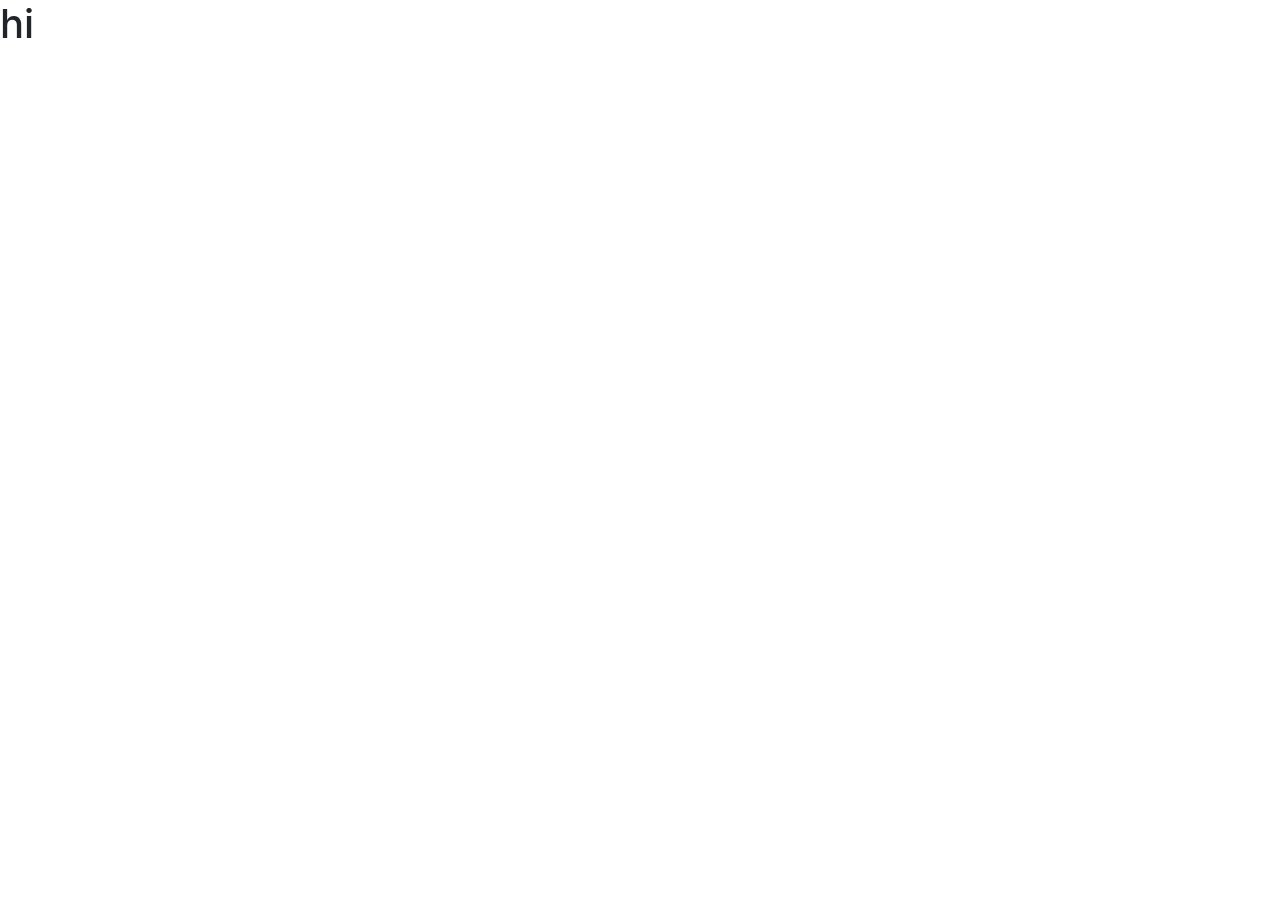
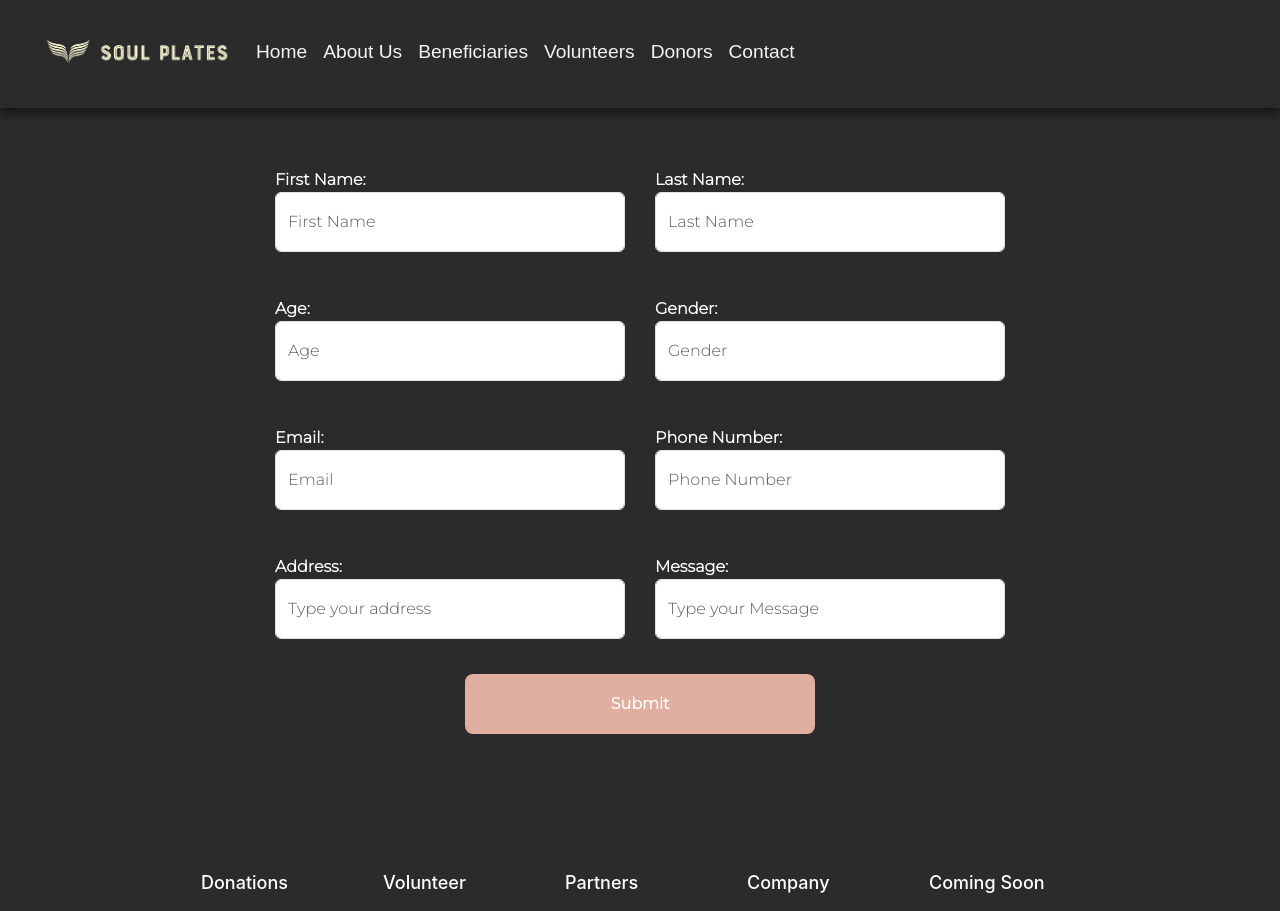
Before and after one commit to Majoissa/SoulPlatesProject, a React (Create React App) app in the folder react-app/: page /contact in a window 1280 px wide. Shown: the top 911 px of the page. Before the commit the page ends 800 px from the top, so only its background shows below. Built offline with nearby package versions, Linux system fonts and the light colour scheme; a web font is replaced by a local one.

Commit message:
contact-page update volunteer contact update

```diff
--- a/react-app/src/components/Contact.jsx
+++ /dev/null
@@ -1,6 +0,0 @@
-import React from "react";
-
-function Contact() {
-  return <h1>hi</h1>;
-}
-export default Contact;
--- /dev/null
+++ b/react-app/src/components/ContactPage.jsx
@@ -0,0 +1,16 @@
+import React from "react";
+import Footer from "./footer";
+import BeneficiryContactForm from "./beneficiaries/BeneficiryContactForm";
+import Navbar from "./Navbar"
+
+function ContactPage() {
+    return (
+        <>
+            <Navbar/>
+            <BeneficiryContactForm/>
+            <Footer/>
+        </>
+    )
+}
+
+export default ContactPage;
--- a/react-app/src/components/beneficiaries/BeneficiryContactForm.jsx
+++ b/react-app/src/components/beneficiaries/BeneficiryContactForm.jsx
@@ -202,7 +202,6 @@ function BeneficiryContactForm() {
                     </div>
 
                     <Button type="submit" text='Submit' className="form-control donationsBtn"/>
-
                 </div>
             </form>
 
--- a/react-app/src/components/donation/volunteers/ContactForm.css
+++ b/react-app/src/components/donation/volunteers/ContactForm.css
@@ -59,14 +59,13 @@ label {
 
 
 
-@media only screen and (max-width: 700px) {
+/*@media only screen and (max-width: 700px) {
     label{
         display: grid;
         justify-content: space-evenly;
         margin: 20px;
     }
     .form-box {
-        border-radius: 25px;
         border: 1px solid #dcdbd9;
         margin: auto;
         max-width: 600px;
@@ -90,7 +89,6 @@ label {
         width: 350px;
         height: 60px;
         align-items: start;
-
     }
 
     .donor-detail {
@@ -100,44 +98,4 @@ label {
     .contact-form-control {
         align-items: center;
     }
-}
-
-/*
-@media only screen and (max-width: 400px) {
-    .form-box {
-        border-radius: 25px;
-        border: 1px solid #dcdbd9;
-        margin: auto;
-        max-width: 350px;
-        max-height: 100%;
-        padding: 20px;
-        background-color: #2b2b2b;
-        align-items: center;
-    }
-
-    .form-control {
-        width: 200px;
-        height: 60px;
-        align-items: center;
-    }
-
-    .textarea.form-control {
-        height: 120px;
-    }
-
-    .textarea {
-        margin-bottom: 20px;
-    }
-
-    .textarea.form-control {
-        min-height: calc(1.5em + (0.75rem + 2px));
-    }
-
-    .contact-form-message {
-        margin: 30px 0;
-    }
-
-    .contact-input {
-        margin: 20px 0;
-    }
 }*/
--- a/react-app/src/components/donation/volunteers/ContactForm.jsx
+++ b/react-app/src/components/donation/volunteers/ContactForm.jsx
@@ -10,10 +10,10 @@ function ContactForm() {
         initialValues: {
             userFirstName: "",
             userLastName: "",
+            PhoneNumber: "",
+            Age: "",
             userEmail: "",
             userMessage: "",
-            PhoneNumber: "",
-            Age: "",
         },
 
         validationSchema: Yup.object({
@@ -60,12 +60,11 @@ function ContactForm() {
     })
 
 
-
     return (
         <div className="form-box">
             <form className="contact-form-control" onSubmit={formik.handleSubmit}>
-                <h1 style={{ color:"white", textAlign: "center"}}>Contact Us</h1>
                 <div className="form-body">
+                    <div className="contact-form-input-group">
                         <label htmlFor="userFirstName">
                             First Name:
                             <InputFiled className="form-control"
@@ -95,7 +94,9 @@ function ContactForm() {
                             {formik.touched.userLastName && formik.errors.userLastName ?
                                 <p className="error"> {formik.errors.userLastName} </p> : null}
                         </label>
+                    </div>
 
+                    <div className="contact-form-input-group">
                         <label htmlFor="Age">
                             Age:
                             <InputFiled className="form-control"
@@ -125,7 +126,9 @@ function ContactForm() {
                             {formik.touched.userEmail && formik.errors.userEmail ?
                                 <p className="error"> {formik.errors.userEmail} </p> : null}
                         </label>
+                    </div>
 
+                    <div className="contact-form-input-group">
                         <label htmlFor="PhoneNumber">
                             Phone Number:
                             <InputFiled className="form-control"
@@ -155,6 +158,7 @@ function ContactForm() {
                             {formik.touched.userMessage && formik.errors.userMessage ?
                                 <p className="error"> {formik.errors.userMessage} </p> : null}
                         </label>
+                    </div>
 
                     <Button type="submit" text='Submit' className="form-control donationsBtn"/>
 
--- a/react-app/src/index.js
+++ b/react-app/src/index.js
@@ -11,7 +11,7 @@ import Donation from "./components/Donation";
 import AdminPage from "./components/administrators/AdminPage";
 import Volunteers from "./components/Volunteers";
 import AboutUs from "./components/about-us/AboutUs";
-import Contact from "./components/Contact";
+import ContactPage from "./components/ContactPage";
 import AuthProvider from "./components/administrators/AuthContext";
 import PrivateRoute from "./components/administrators/PrivateRoute";
 
@@ -55,7 +55,7 @@ const router = createBrowserRouter([
   },
   {
     path: "/contact",
-    element: <Contact />,
+    element: <ContactPage />,
   },
 
   //here goes the other routes
```
Lines whose indentation alone changed are shown as unchanged.
